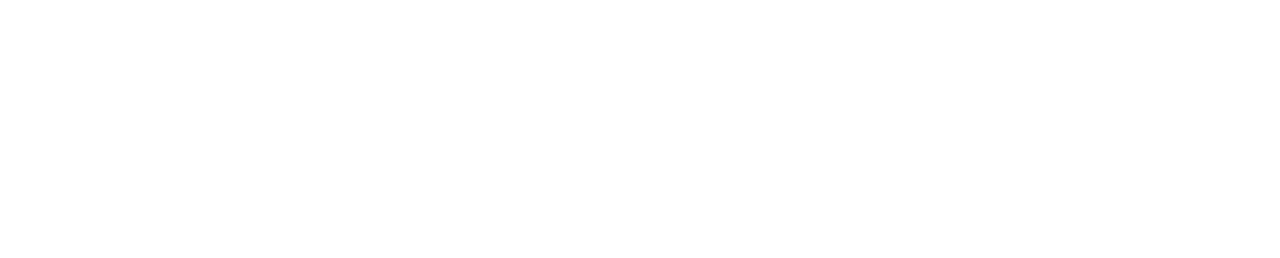
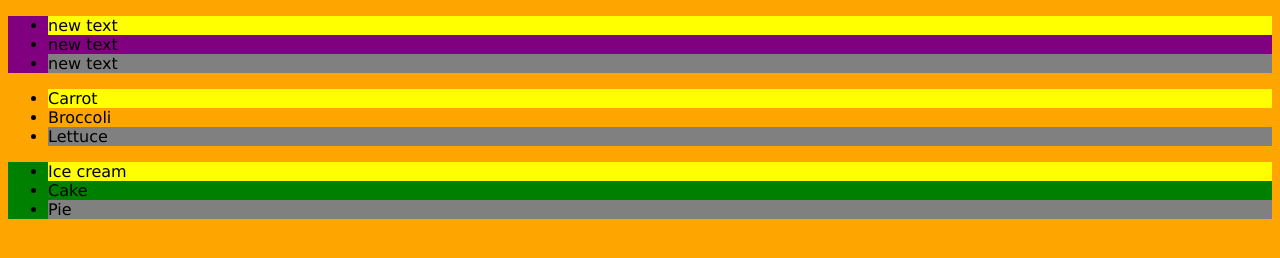
Before and after one commit to KrisQK/JAVASCRIPT-demo, a plain HTML site: page src/DomNavigation/index.html in a window 1280 px wide. Drawn offline with Linux system fonts and the light colour scheme.

Commit message:
how to add and change html elements

```diff
--- /dev/null
+++ b/src/Add&changeHTML2/style.css
@@ -0,0 +1,4 @@
+#fruits {
+  border: 3px solid black;
+  font-size: 2em;
+}
--- /dev/null
+++ b/src/AddChangeHTMLele/style.css
@@ -0,0 +1,7 @@
+body {
+  font-family: Verdana;
+  font-size: 1em;
+}
+.box {
+  border: 3px solid black;
+}
--- a/src/DomNavigation/index.html
+++ b/src/DomNavigation/index.html
@@ -7,7 +7,21 @@
     <link rel="stylesheet" href="style.css" />
   </head>
   <body>
-    <h1 id="myH1"></h1>
+    <ul id="fruits">
+      <li id="apple">Apple</li>
+      <li id="banana">Banana</li>
+      <li id="orange">Orange</li>
+    </ul>
+    <ul id="vegetables">
+      <li id="carrot">Carrot</li>
+      <li id="broccoli">Broccoli</li>
+      <li id="lettuce">Lettuce</li>
+    </ul>
+    <ul id="desserts">
+      <li id="icecream">Ice cream</li>
+      <li id="cake">Cake</li>
+      <li id="pie">Pie</li>
+    </ul>
 
     <script src="index.js"></script>
   </body>
--- a/src/DomNavigation/index.js
+++ b/src/DomNavigation/index.js
@@ -0,0 +1,49 @@
+//DOM navigation = the process of navigating through the sturecture of an HTML docuement using JS
+
+//.firstElementChild: returns the first child element of the current element
+//.lastElementChild: returns the last child element of the current element
+//.previousElementSibling: returns the previous sibling element of the current element
+//.nextElementSibling: returns the next sibling element of the current element
+//.parentElement: returns the parent element of the current element
+//.children: returns a collection of all child elements of the current element
+
+//-------.firstElementChild-------
+const element = document.getElementById("vegetables");
+const firstElementChild = element.firstElementChild;
+//console.log(firstElementChild.tagName); // "LI"
+firstElementChild.style.backgroundColor = "red";
+//--queryS
+
+const ulElements = document.querySelectorAll("ul");
+ulElements.forEach((ulElement) => {
+  const firstChild = ulElement.firstElementChild;
+  firstChild.style.backgroundColor = "yellow";
+});
+
+//-------.lastElementChild-------
+const eles = document.getElementById("fruits");
+const lastEle = eles.lastElementChild;
+lastEle.style.backgroundColor = "blue";
+
+const elements2 = document.querySelectorAll("ul");
+elements2.forEach((ul) => {
+  ul.lastElementChild.style.backgroundColor = "grey";
+});
+//------.nextElementSibling-------
+const ele3 = document.getElementById("vegetables");
+const nextsibing = ele3.nextElementSibling;
+nextsibing.style.backgroundColor = "green";
+
+//------.previousElementSibling-------
+const previousSibling = ele3.previousElementSibling;
+previousSibling.style.backgroundColor = "purple";
+//------.parentElement-------
+const parent = ele3.parentElement;
+parent.style.backgroundColor = "orange";
+
+//------.children-------
+const ele4 = document.getElementById("fruits");
+const children = ele4.children;
+Array.from(children).forEach((child) => {
+  child.textContent = "new text";
+});
```
Also changed, not shown: src/Add&changeHTML2/index.html (added, +18 -0 lines), src/Add&changeHTML2/index.js (added, +15 -0 lines), src/AddChangeHTMLele/index.html (added, +26 -0 lines), src/AddChangeHTMLele/index.js (added, +22 -0 lines).
